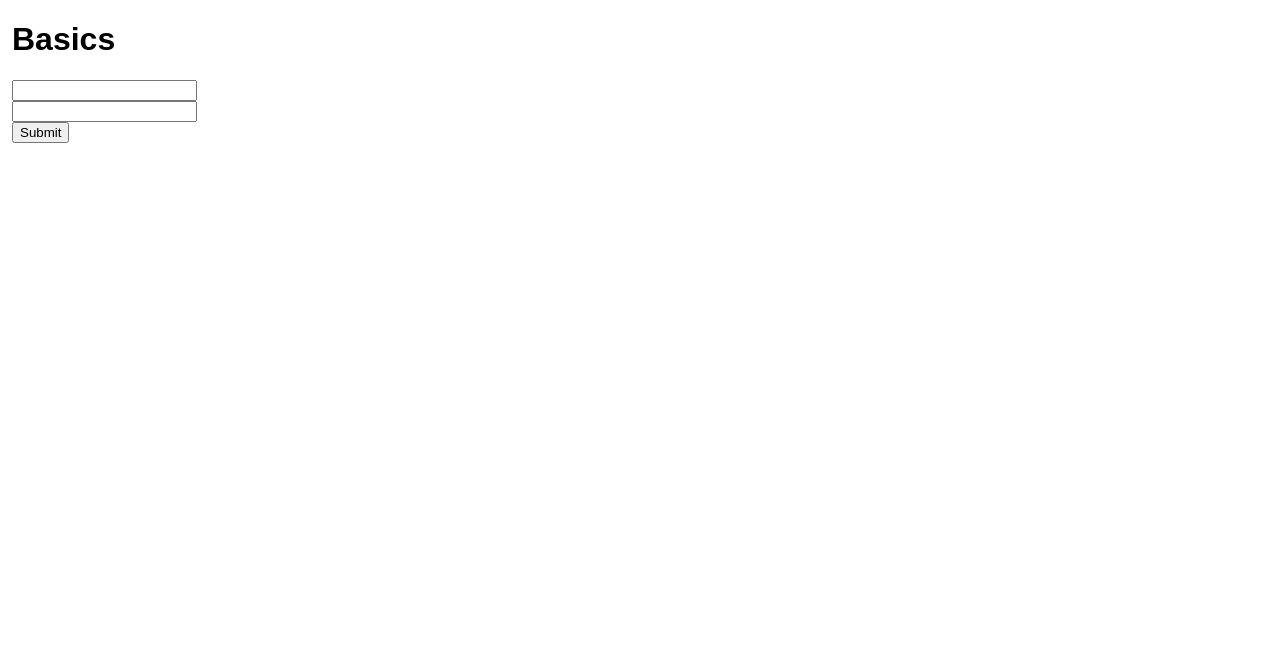
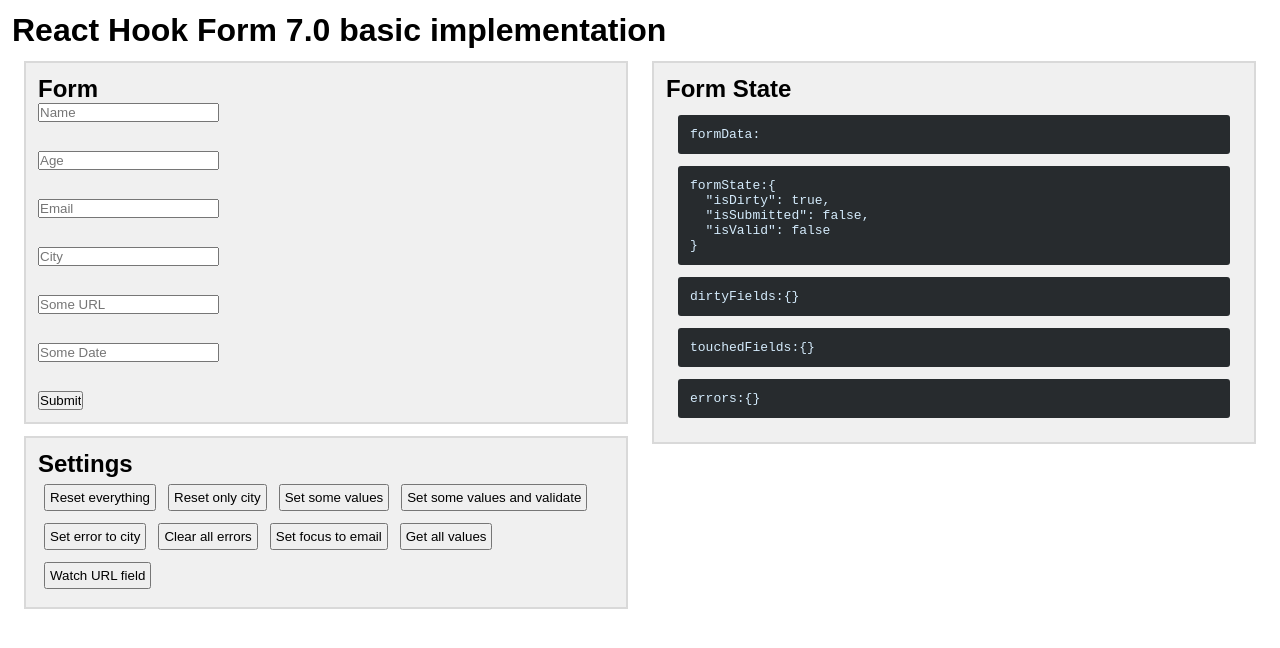
Before and after one commit to lukzerom/hook-form, a React (Create React App) app: page / in a window 1280 px wide. Shown: the top 648 px of the page. Built offline with nearby package versions, Linux system fonts and the light colour scheme.

Commit message:
Example 1 in progress

```diff
--- a/src/Examples/ExamplePart1.tsx
+++ b/src/Examples/ExamplePart1.tsx
@@ -1,13 +1,29 @@
-import React, { FunctionComponent } from "react";
+import React, { FunctionComponent, useEffect, useState } from "react";
 import { useForm } from "react-hook-form";
 import { yupResolver } from "@hookform/resolvers/yup";
 import * as yup from "yup";
+import { css } from "@emotion/css";
+import SectionWrapper from "../components/SectionWrapper";
+import HelperText from "../components/HelperText";
+import FormItem from "../components/FormItem";
+
+import Terminal from "../components/Terminal";
 type ExamplePart1Props = {};
+
+type FieldKeyType = "name" | "age" | "email" | "city" | "url" | "date";
 
 type FormTypes = {
   name: string;
   age: number;
+  email: string;
+  city: string;
+  url: string;
+  date: string;
 };
+
+const dateRegex = new RegExp(
+  /([12]\d{3}-(0[1-9]|1[0-2])-(0[1-9]|[12]\d|3[01]))/
+);
 
 const schema = yup
   .object()
@@ -15,9 +31,22 @@
     name: yup.string().required("This field is required"),
     age: yup
       .number()
+      .min(18, "You must be at least 18!")
       .typeError("This must be number!")
       .required("This field is required"),
+
+    email: yup
+      .string()
+      .email("This should be email")
+      .required("This field is required"),
+    city: yup
+      .string()
+      .min(5, "Minimum 5 characters!")
+      .required("This field is required"),
+    url: yup.string().url("Should be URL"),
+    date: yup.string().matches(dateRegex, "Should be date format YYYY-MM-DD"),
   })
+
   .required();
 
 const ExamplePart1: FunctionComponent<ExamplePart1Props> = () => {
@@ -34,30 +63,205 @@
     setValue,
     setFocus,
     getValues,
+
     getFieldState,
   } = useForm<FormTypes>({
     mode: "onSubmit",
     reValidateMode: "onChange",
     defaultValues: {},
     resolver: yupResolver(schema),
-    context: undefined,
     criteriaMode: "firstError",
     shouldFocusError: true,
   });
 
-  const { errors } = formState;
+  const [formData, setFormData] = useState<FormTypes>();
+  const [isWatchingUrl, setIsWatchingUrl] = useState(false);
+
+  const { errors, isDirty, dirtyFields, touchedFields, isSubmitted, isValid } =
+    formState;
+
+  const urlField = watch("url");
+
+  const onSubmit = (data: FormTypes) => {
+    setFormData(data);
+  };
+
+  const resetEverything = () => {
+    reset();
+  };
+
+  const resetOnlyCity = () => {
+    resetField("city");
+  };
+
+  const setSomeValues = () => {
+    setValue("name", "Jon Snow");
+    setValue("age", 18);
+    setValue("email", "snow@gmail.com");
+    setValue("city", "Winterfell");
+    setValue("url", "https://google.pl");
+    setValue("date", "1993-01-01");
+  };
+
+  const setSomeValuesAndValidate = () => {
+    setValue("name", "Jon Snow", { shouldValidate: true });
+    setValue("age", 18, { shouldValidate: true });
+    setValue("email", "snow@gmail.com", { shouldValidate: true });
+    setValue("city", "Winterfell", { shouldValidate: true });
+    setValue("url", "https://google.pl", { shouldValidate: true });
+    setValue("date", "1993-01-0", { shouldValidate: true });
+  };
+
+  const setErrorToCity = () => {
+    setError("city", { message: "Api error", type: "server" });
+  };
+
+  const clearAllErrors = () => {
+    clearErrors();
+  };
+
+  const setFocusToEmail = () => {
+    setFocus("email");
+  };
+
+  const getAllValues = () => {
+    setFormData(getValues());
+  };
+
+  const toggleWatchUrl = () => {
+    setIsWatchingUrl((prev) => !prev);
+  };
 
   return (
-    <>
-      <h1>Basics </h1>
-      <form onSubmit={handleSubmit((d) => console.log(d))}>
-        <input {...register("name")} />
-        <div>{errors?.name?.message}</div>
-        <input type="number" {...register("age")} />
-        <div>{errors?.age?.message}</div>
-        <input type="submit" />
-      </form>
-    </>
+    <div>
+      <h1>React Hook Form 7.0 basic implementation </h1>
+      <div
+        className={css`
+          display: flex;
+          justify-content: space-between;
+        `}
+      >
+        <div
+          className={css`
+            width: 50%;
+          `}
+        >
+          <SectionWrapper state="nautral">
+            <h2>Form</h2>
+            <form onSubmit={handleSubmit(onSubmit)}>
+              <FormItem>
+                <input placeholder="Name" {...register("name")} />
+                <HelperText>{errors?.name?.message}</HelperText>
+              </FormItem>
+              <FormItem>
+                <input placeholder="Age" type="number" {...register("age")} />
+                <HelperText>{errors?.age?.message}</HelperText>
+              </FormItem>
+              <FormItem>
+                <input placeholder="Email" {...register("email")} />
+                <HelperText>{errors?.email?.message}</HelperText>
+              </FormItem>
+              <FormItem>
+                <input placeholder="City" {...register("city")} />
+                <HelperText>{errors?.city?.message}</HelperText>
+              </FormItem>
+
+              <FormItem>
+                <input placeholder="Some URL" {...register("url")} />
+                <HelperText>{errors?.url?.message}</HelperText>
+              </FormItem>
+              <FormItem>
+                <input placeholder="Some Date" {...register("date")} />
+                <HelperText>{errors?.date?.message}</HelperText>
+              </FormItem>
+              <input type="submit" />
+            </form>
+          </SectionWrapper>
+          <SectionWrapper state="nautral">
+            <h2>Settings</h2>
+            <div
+              className={css`
+                > button {
+                  margin: 6px;
+                  padding: 4px;
+                  cursor: pointer;
+                }
+              `}
+            >
+              <button onClick={resetEverything}>Reset everything</button>
+              <button onClick={resetOnlyCity}>Reset only city</button>
+              <button onClick={setSomeValues}>Set some values </button>
+              <button onClick={setSomeValuesAndValidate}>
+                Set some values and validate
+              </button>
+              <button onClick={setErrorToCity}>Set error to city</button>
+              <button onClick={clearAllErrors}>Clear all errors</button>
+              <button onClick={setFocusToEmail}>Set focus to email</button>
+              <button onClick={getAllValues}>Get all values</button>
+              <button onClick={toggleWatchUrl}>
+                {isWatchingUrl ? "Unwatch URL field" : "Watch URL field"}
+              </button>
+              <h4> {isWatchingUrl && `URL FIELD: ${urlField}`} </h4>
+            </div>
+          </SectionWrapper>
+        </div>
+        <div
+          className={css`
+            width: 50%;
+          `}
+        >
+          <SectionWrapper state="nautral">
+            <h2>Form State</h2>
+            <Terminal>
+              formData:
+              {JSON.stringify(formData, null, 2)}
+            </Terminal>
+
+            <Terminal>
+              formState:
+              {JSON.stringify(
+                {
+                  isDirty: isDirty ? true : false,
+                  isSubmitted: isSubmitted ? true : false,
+                  isValid: isSubmitted ? true : false,
+                },
+
+                null,
+                2
+              )}
+            </Terminal>
+
+            <Terminal>
+              dirtyFields:
+              {JSON.stringify(dirtyFields, null, 2)}
+            </Terminal>
+
+            <Terminal>
+              touchedFields:{JSON.stringify(touchedFields, null, 2)}
+            </Terminal>
+
+            <Terminal>
+              errors:
+              {JSON.stringify(
+                errors,
+                [
+                  "name",
+                  "age",
+                  "email",
+                  "city",
+                  "url",
+                  "date",
+                  "url",
+                  "message",
+                  "type",
+                ],
+                2
+              )}
+            </Terminal>
+          </SectionWrapper>
+        </div>
+      </div>
+    </div>
   );
 };
 
--- /dev/null
+++ b/src/components/FormItem.tsx
@@ -0,0 +1,20 @@
+import { css } from "@emotion/css";
+import React, { FunctionComponent, ReactNode } from "react";
+
+type FormItemProps = {
+  children: ReactNode;
+};
+
+const FormItem: FunctionComponent<FormItemProps> = ({ children }) => {
+  return (
+    <div
+      className={css`
+        min-height: 48px;
+      `}
+    >
+      {children}
+    </div>
+  );
+};
+
+export default FormItem;
--- /dev/null
+++ b/src/components/HelperText.tsx
@@ -0,0 +1,22 @@
+import { css } from "@emotion/css";
+import React, { FunctionComponent, ReactNode } from "react";
+
+type HelperTextProps = {
+  children: ReactNode;
+};
+
+const HelperText: FunctionComponent<HelperTextProps> = ({ children }) => {
+  return (
+    <label
+      className={css`
+        color: red;
+        display: block;
+        font-size: 12px;
+      `}
+    >
+      {children}
+    </label>
+  );
+};
+
+export default HelperText;
--- /dev/null
+++ b/src/components/SectionWrapper.tsx
@@ -0,0 +1,45 @@
+import { css } from "@emotion/css";
+import React, { FunctionComponent, ReactNode } from "react";
+
+type SectionWrapperProps = {
+  children: ReactNode;
+  state: "nautral" | "error" | "success";
+};
+
+const SectionWrapper: FunctionComponent<SectionWrapperProps> = ({
+  children,
+  state = "neutral",
+}) => {
+  const getBackgroundColor = () =>
+    state === "neutral"
+      ? "#f0f0f0"
+      : state === "error"
+      ? "#fad9d9"
+      : state === "success"
+      ? "#e3f5e1"
+      : "#f0f0f0";
+
+  const geBorderColor = () =>
+    state === "neutral"
+      ? "#d9d9d9"
+      : state === "error"
+      ? "#f4acac"
+      : state === "success"
+      ? "#ade2a8"
+      : "#d9d9d9";
+
+  return (
+    <section
+      className={css`
+        border: 2px solid ${geBorderColor()};
+        margin: 12px;
+        padding: 12px;
+        background-color: ${getBackgroundColor()};
+      `}
+    >
+      {children}
+    </section>
+  );
+};
+
+export default SectionWrapper;
--- /dev/null
+++ b/src/components/Terminal.tsx
@@ -0,0 +1,26 @@
+import { css } from "@emotion/css";
+import React, { FunctionComponent } from "react";
+
+type TerminalProps = {
+  children: any;
+};
+
+const Terminal: FunctionComponent<TerminalProps> = ({ children }) => {
+  return (
+    <div>
+      <pre
+        className={css`
+          background-color: #272b2e;
+          color: #d4ebfc;
+          padding: 12px;
+          margin: 12px;
+          border-radius: 3px;
+        `}
+      >
+        {children}
+      </pre>
+    </div>
+  );
+};
+
+export default Terminal;
--- a/src/index.css
+++ b/src/index.css
@@ -1,3 +1,9 @@
+* {
+  margin: 0;
+  padding: 0;
+  box-sizing: border-box;
+}
+
 body {
   margin: 12px;
   font-family: Arial, Helvetica, sans-serif;
```
